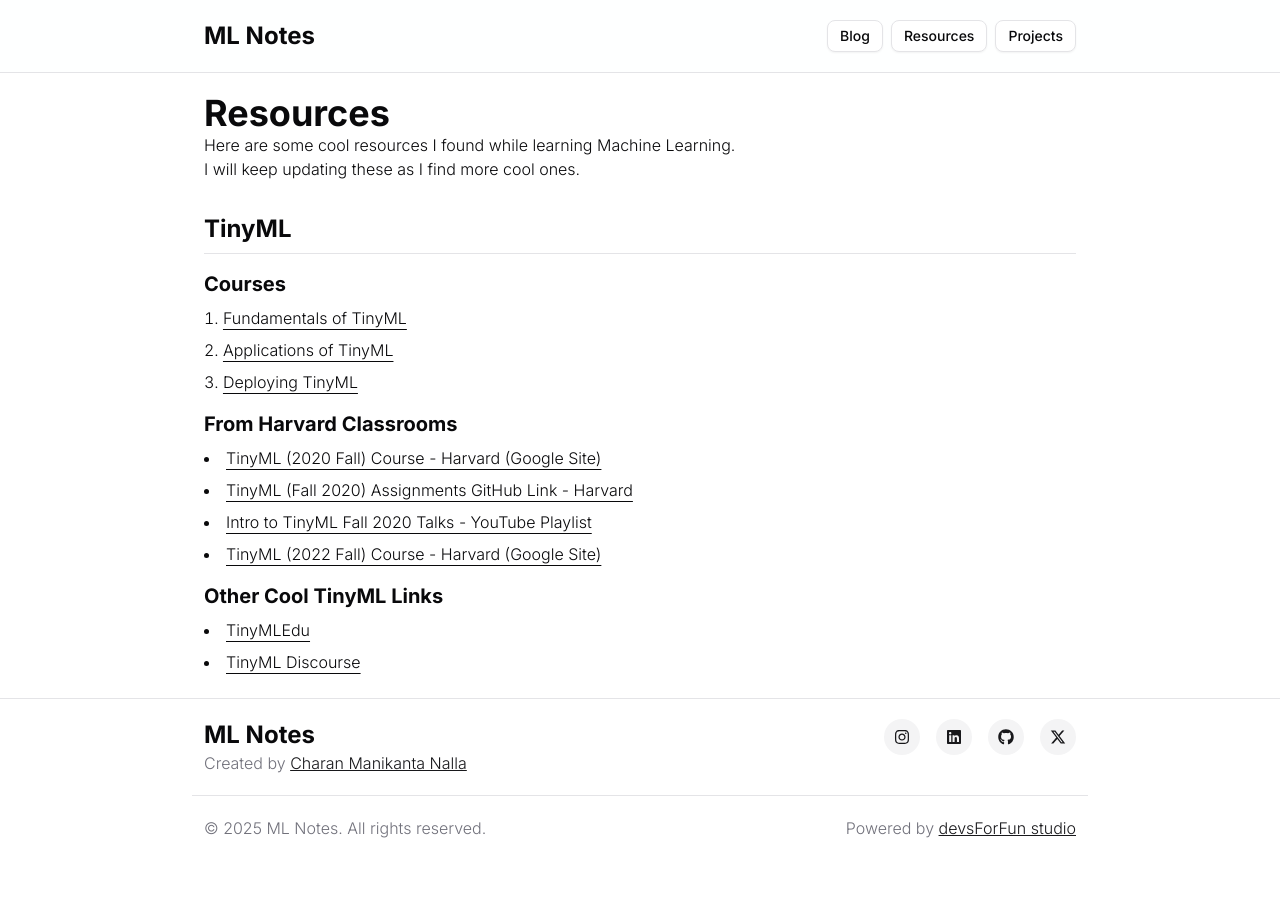
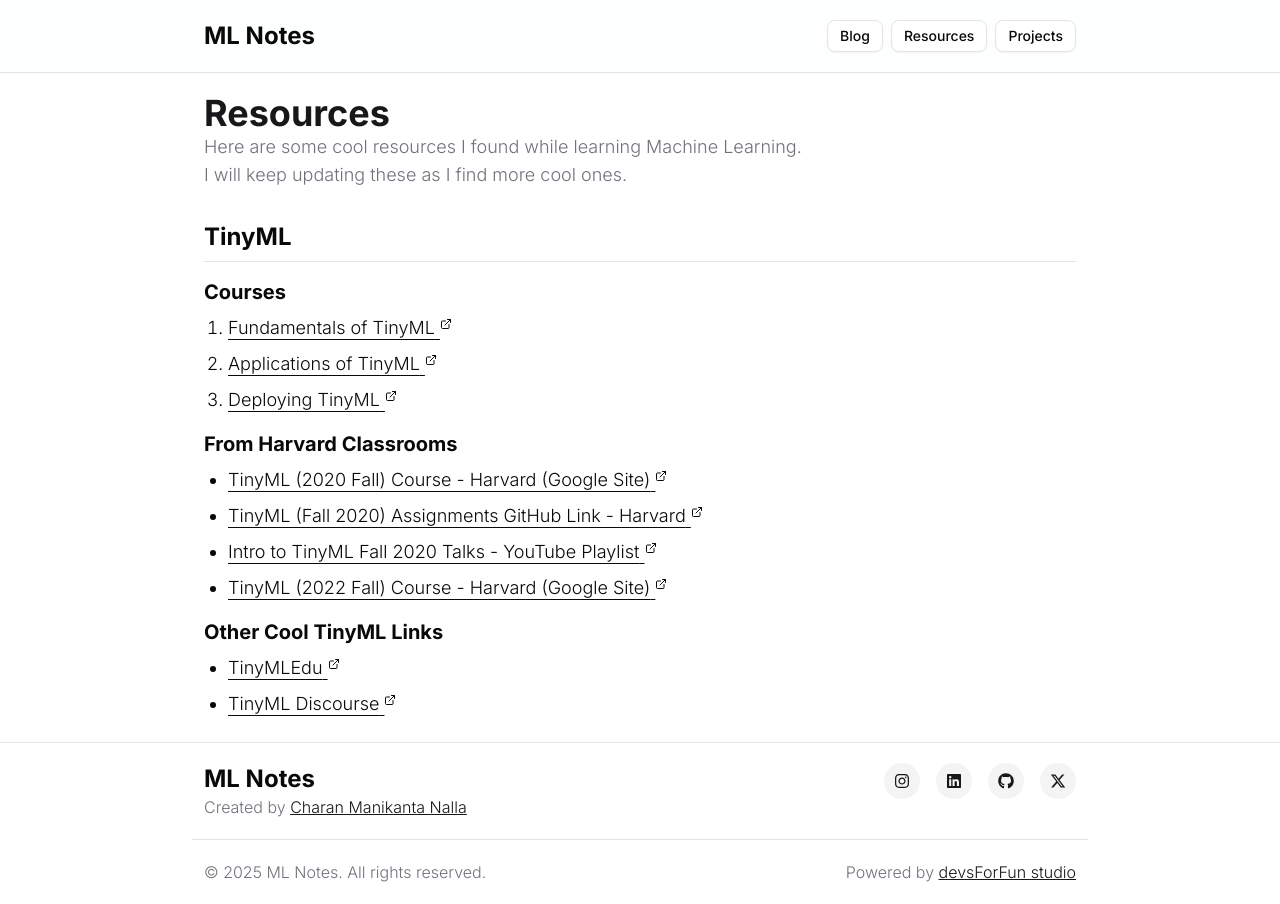
Before and after one commit to mlnotes-dev/mlnotes, a Next.js app: page /resources in a window 1280 px wide. Before the commit the page ends 860 px from the top, so only its background shows below. Built offline with nearby package versions, Linux system fonts and the light colour scheme.

Commit message:
feat: Add external link icons to resource list items and refine page text and list styling.

```diff
--- a/app/(public)/projects/page.tsx
+++ b/app/(public)/projects/page.tsx
@@ -1,6 +1,6 @@
 export default function ProjectsPage() {
   return (
-    <section className="space-y-2 text-muted-foreground">
+    <section className="space-y-2 text-muted-foreground text-lg">
       <h2 className="text-4xl font-bold text-primary">Projects</h2>
       <p className="font-light">This is where I'll be posting about the projects I build, along with the code, and depending on how cool it is, I might write a blog post, and maybe even make a video about it.</p>
 
--- a/app/(public)/resources/page.tsx
+++ b/app/(public)/resources/page.tsx
@@ -1,4 +1,5 @@
 import { Separator } from "@/components/ui/separator";
+import { ExternalLinkIcon } from "lucide-react";
 
 interface Resource {
   sectionTitle: string;
@@ -77,14 +78,14 @@ const resources: Resource[] = [
 export default function ResourcesPage() {
   return (
     <>
-      <div className="font-light">
-        <h2 className="text-4xl font-bold">Resources</h2>
+      <div className="font-light text-muted-foreground text-lg">
+        <h2 className="text-4xl font-bold text-primary">Resources</h2>
         <p>Here are some cool resources I found while learning Machine Learning.</p>
         <p>I will keep updating these as I find more cool ones.</p>
       </div>
 
       {resources.map((resource: Resource, index: number) => (
-        <section key={index} className="font-light space-y-4">
+        <section key={index} className="font-light space-y-4 text-lg">
           <h3 className="text-2xl font-bold">{resource.sectionTitle}</h3>
 
           <Separator className="-mt-2" />
@@ -94,7 +95,7 @@ export default function ResourcesPage() {
               <h4 className="text-xl font-bold">{sectionContent.title}</h4>
 
               {sectionContent.listType === "ol" ? (
-                <ol className="list-decimal list-inside space-y-2 my-1">
+                <ol className="list-decimal list-outside pl-6 space-y-2 my-1">
                   {sectionContent.listItems.map((listItem, index) => (
                     <li key={index}>
                       <a
@@ -103,13 +104,13 @@ export default function ResourcesPage() {
                         rel="noopener noreferrer"
                         className="underline hover:text-blue-500 underline-offset-5"
                       >
-                        {listItem.title}
+                        {listItem.title} <sup><ExternalLinkIcon className="size-3 inline" /></sup>
                       </a>
                     </li>
                   ))}
                 </ol>
               ) : (
-                <ul className="list-disc list-inside space-y-2 my-1">
+                <ul className="list-disc list-outside pl-6 space-y-2 my-1">
                   {sectionContent.listItems.map((listItem, index) => (
                     <li key={index}>
                       <a
@@ -118,7 +119,7 @@ export default function ResourcesPage() {
                         rel="noopener noreferrer"
                         className="underline hover:text-blue-500 underline-offset-5"
                       >
-                        {listItem.title}
+                        {listItem.title} <sup><ExternalLinkIcon className="size-3 inline" /></sup>
                       </a>
                     </li>
                   ))}
```
